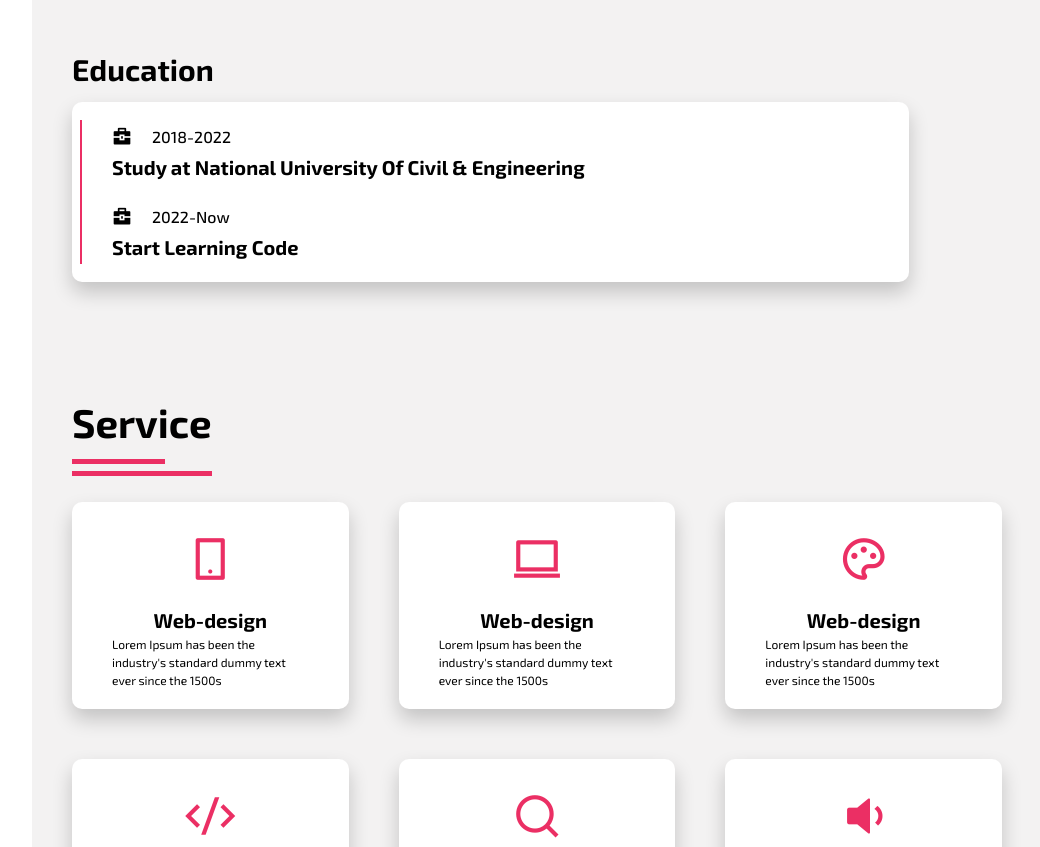
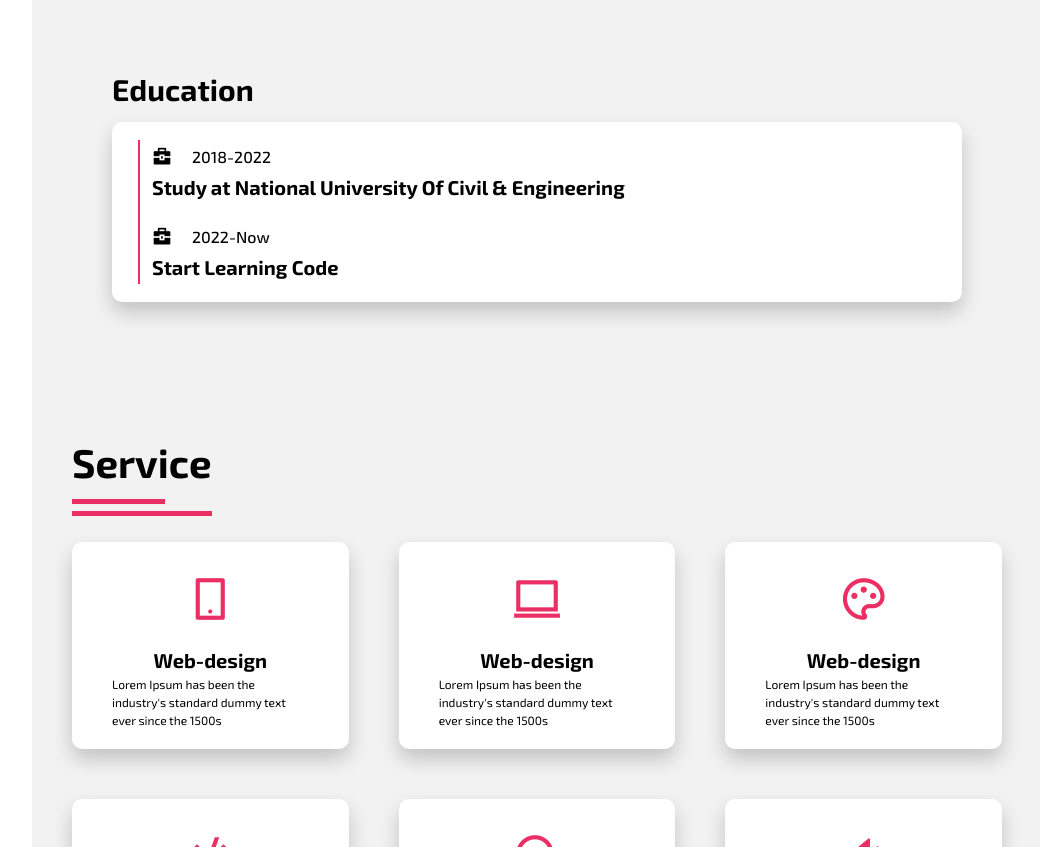
Before and after one commit to kien181999/First-Project, a website: page index.html in a window 1280 px wide. Shown: the part 1056-1903 px from the top of the page, without its empty margins (238-1278 px from the left). Drawn offline with nearby package versions, Linux system fonts and the light colour scheme; files that its build step writes are made by us from their sources.

Commit message:
update about sass

```diff
--- a/sass/_about.scss
+++ b/sass/_about.scss
@@ -86,6 +86,7 @@
         margin-bottom: 5rem;
     }
     &-education{
+        padding: 2rem 4rem;
         &__bio{
             display: flex;
             flex-direction: column;
@@ -95,7 +96,7 @@
             background-color: var(--white-color);
             box-shadow: 0 10px 20px rgba(0,0,0,.2);
             position: relative;
-            max-width: 90%;
+            max-width: 100%;
             &::before{
                 position: absolute;
                 content: "";
@@ -103,7 +104,7 @@
                 width: 2px;
                 background-color: var(--pink-color);
                 top: 10%;
-                left: 1%;
+                left: 3%;
             }
         }
         &__title{
```
